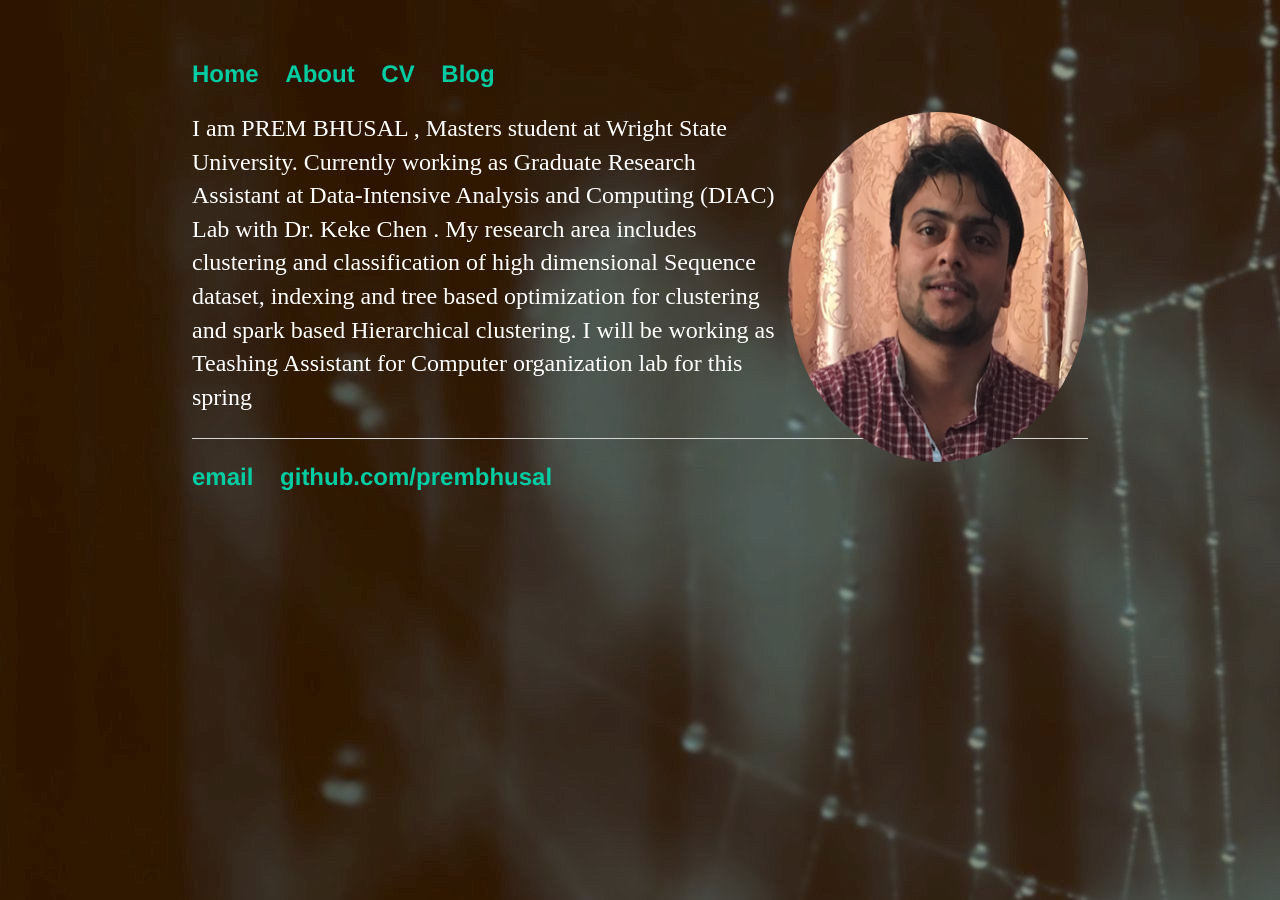
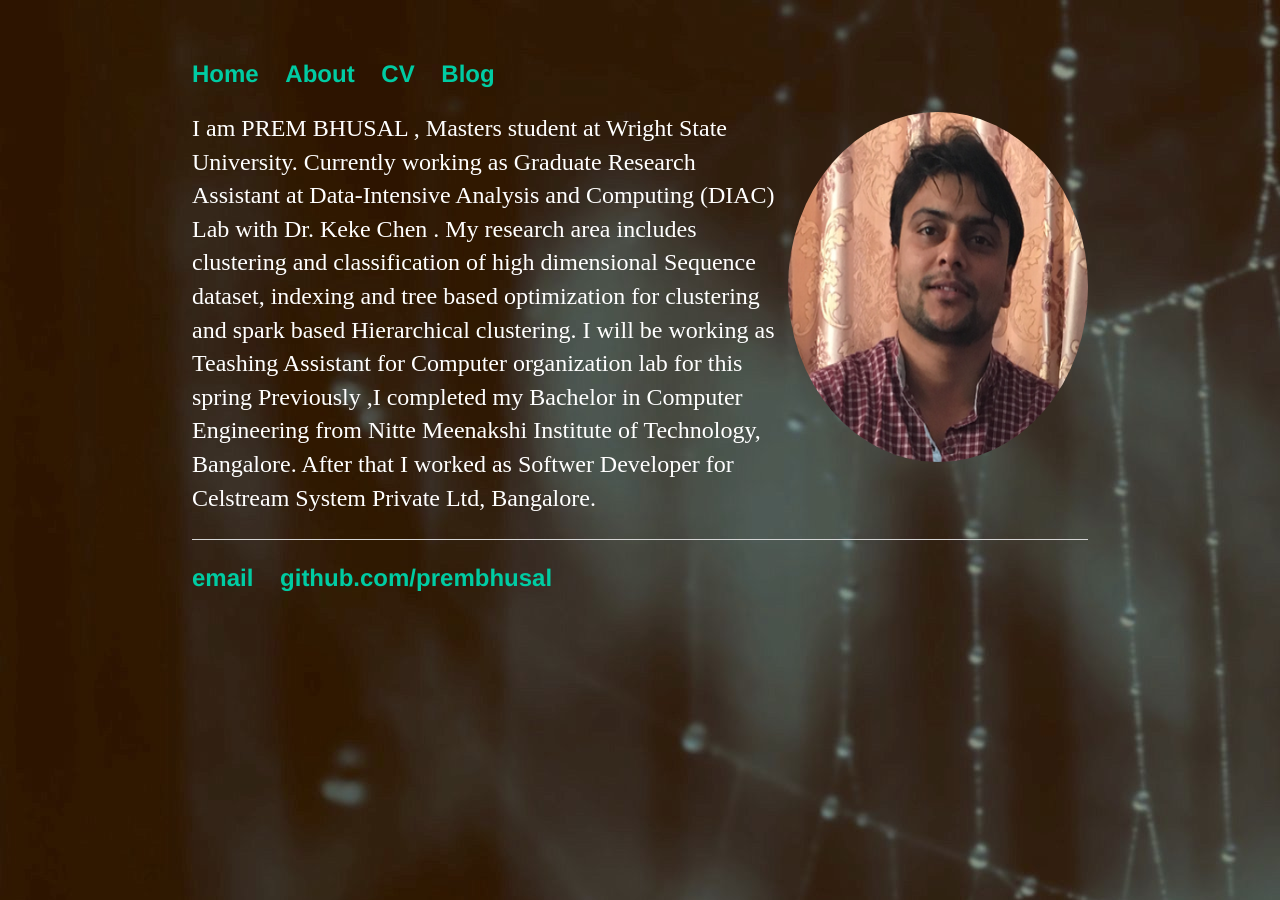
Before and after one commit to prembhusal/prembhusalWebsite, a Jekyll site: the page built from index.html, in a window 1280 px wide. Built offline with Jekyll 4.4.1, drawn with Linux system fonts in a browser that asks for light colours.

Commit message:
Update index.html

```diff
--- a/index.html
+++ b/index.html
@@ -8,8 +8,11 @@ title: prembhusal
 	<p ><img src="/img/prem.jpg" alt="HTML5 Icon" class ="center" style="width:300px;height:350px;" >
 	I am PREM BHUSAL , Masters student at  Wright State University. Currently  working as Graduate Research Assistant at
 	Data-Intensive Analysis and Computing (DIAC) Lab with Dr. Keke Chen .
+
 		My research area includes clustering
 	and classification of high dimensional Sequence dataset, indexing and tree based optimization for clustering and spark based
-	Hierarchical clustering.
-		I will be working as Teashing Assistant for Computer organization lab for this spring</P>
+	Hierarchical clustering. I will be working as Teashing Assistant for Computer organization lab for this spring
+
+	Previously ,I completed my Bachelor in Computer Engineering from Nitte Meenakshi Institute of Technology, Bangalore.
+	After that I worked as Softwer Developer for Celstream System Private Ltd, Bangalore.  </P>
 	</div><!-- /.blurb -->
```
